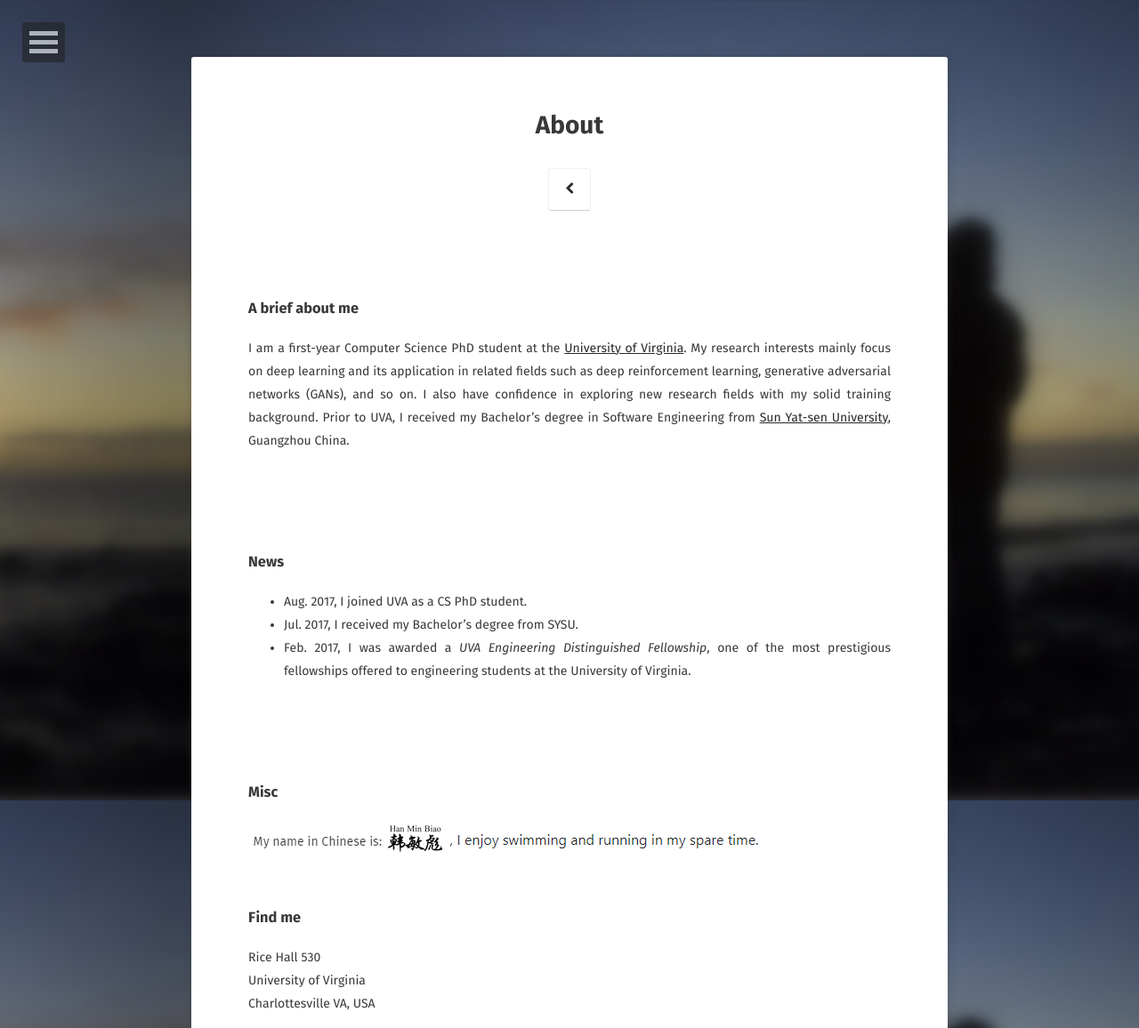
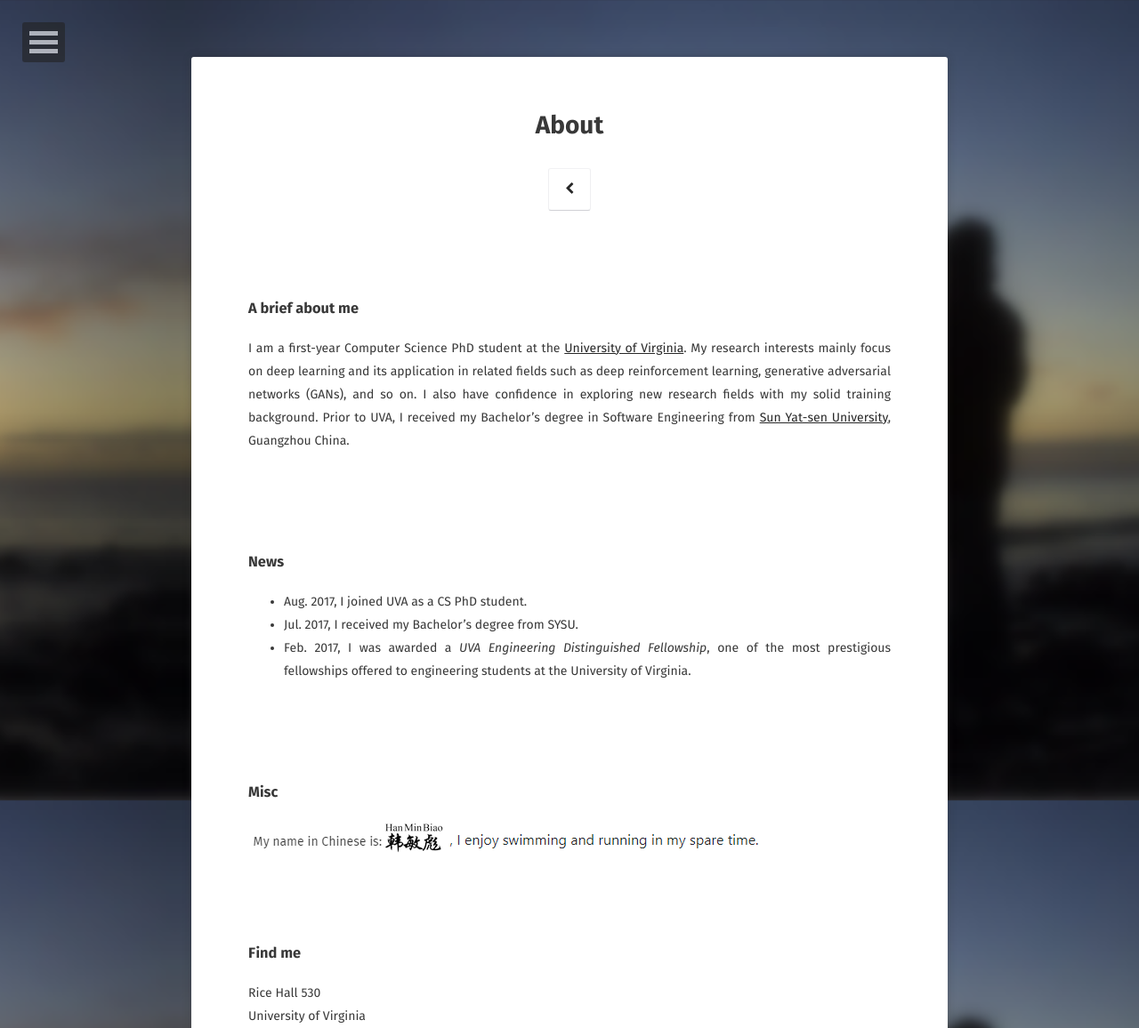
Before and after one commit to FrancisDavis/FrancisDavis.github.io, a Jekyll site: the page built from about/index.md, in a window 1280 px wide. Shown: the top 1156 px of the page at 89% size. Built offline with Jekyll 4.4.1, drawn with Linux system fonts in a browser that asks for light colours; some web fonts are replaced; grey boxes are pictures that could not be loaded.

Commit message:
Update index.md

```diff
--- a/about/index.md
+++ b/about/index.md
@@ -23,7 +23,7 @@ I am a first-year Computer Science PhD student at the [University of Virginia](h
 <br>
 
 ### Misc
-<img src ="Misc.png" align="left">
+<img src ="miscellaneous.png" align="left">
 
 <br>
 <br>
```
